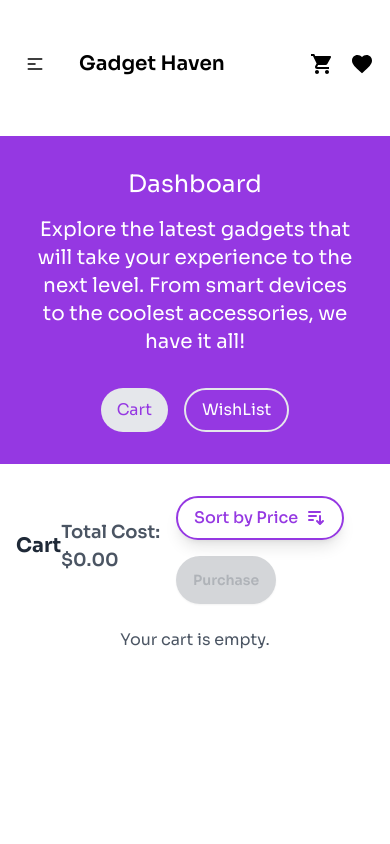
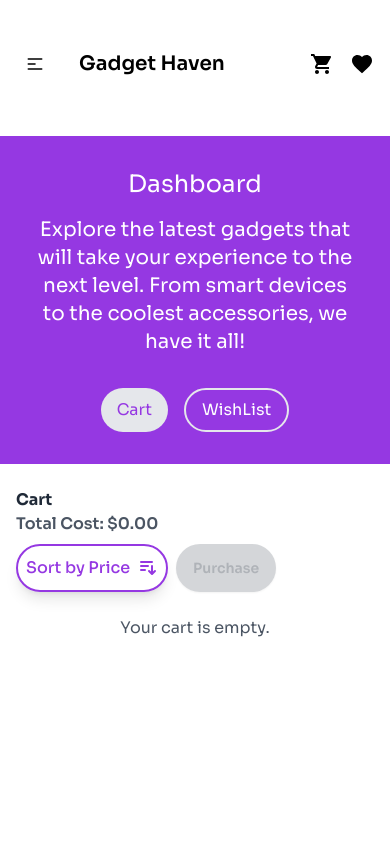
Before and after one commit to MostafizurRahman199/Gadget-Heaven, a React (Vite) app: page /dashboard in a window 390 px wide. Shown: the top 844 px of the page. Built offline with nearby package versions, Linux system fonts and the light colour scheme; a web font is replaced by a local one.

Commit message:
dynamic title chanded and favIcon done

```diff
--- a/index.html
+++ b/index.html
@@ -2,7 +2,7 @@
 <html lang="en" data-theme="light">
   <head>
     <meta charset="UTF-8" />
-    <link rel="icon" type="image/svg+xml" href="/vite.svg" />
+    <link rel="icon" type="image/svg+xml" href="fav.png" />
     <meta name="viewport" content="width=device-width, initial-scale=1.0" />
     <!-- Google fonts -->
     <link rel="preconnect" href="https://fonts.googleapis.com" />
@@ -11,7 +11,7 @@
       href="https://fonts.googleapis.com/css2?family=Bowlby+One&family=Permanent+Marker&family=Poppins:ital,wght@0,100;0,200;0,300;0,400;0,500;0,600;0,700;0,800;0,900;1,100;1,200;1,300;1,400;1,500;1,600;1,700;1,800;1,900&family=Sora:wght@100..800&family=Thasadith:ital,wght@0,400;0,700;1,400;1,700&display=swap"
       rel="stylesheet"
     />
-    <title>Vite + React</title>
+    <title>Gadgets Haven</title>
 
     <style>
       .font_1 {
--- a/src/Components/Dashboard/CardProducts.jsx
+++ b/src/Components/Dashboard/CardProducts.jsx
@@ -88,14 +88,14 @@ export default function CardProducts() {
 
 
 
-      <div className="extra flex justify-around items-center px-4 py-2 ">
-        <h2 className="text-xl font-bold text-gray-800">Cart</h2>
-        <h1 className="text-lg font-semibold text-gray-600">Total Cost: ${totalCost.toFixed(2)}</h1>
+      <div className="extra sm:flex justify-around items-center px-4 py-2 ">
+        <h2 className="text-base md:text-xl font-bold text-gray-800">Cart</h2>
+        <h1 className="text-base md:text-lg font-semibold text-gray-600">Total Cost: ${totalCost.toFixed(2)}</h1>
 
        <div className='flex flex-wrap gap-2'>
        <button
         onClick={handleSortByPrice}
-        className="mt-2 px-4 py-2 flex items-center justify-center gap-2 border-2 border-[#9538E2] text-[#9538E2] font-medium rounded-full shadow-lg  transition duration-300 ease-in-out transform hover:scale-105"
+        className="mt-2 px-2 md:px-4 py-2 flex items-center justify-center gap-2 border-2 border-[#9538E2] text-[#9538E2] font-medium rounded-full shadow-lg  transition duration-300 ease-in-out transform hover:scale-105"
         >
         Sort by Price
         <HiSortDescending className="text-xl" />
@@ -104,7 +104,7 @@ export default function CardProducts() {
         <button
         onClick={clearCart}
         disabled={cardProducts.length === 0}
-        className={`btn mt-2 px-4 py-1 text-white rounded-full  ${
+        className={`sm:text-base btn mt-2 px-4 py-1 text-white rounded-full  ${
             cardProducts.length > 0
             ? 'bg-[#9538E2] hover:bg-violet-600 shadow-lg cursor-pointer transition duration-300 ease-in-out transform hover:scale-105'
             : 'bg-gray-400 cursor-not-allowed'
--- /dev/null
+++ b/src/Components/TitleWrapper.jsx
@@ -0,0 +1,11 @@
+import React, { useEffect } from "react";
+
+const TitleWrapper = ({ title, children }) => {
+  useEffect(() => {
+    document.title = title;
+  }, [title]);
+
+  return <>{children}</>;
+};
+
+export default TitleWrapper;
--- a/src/routes/Routes.jsx
+++ b/src/routes/Routes.jsx
@@ -4,17 +4,11 @@ import MainLayout from "../layout/MainLayout";
 import Dashboard from "../pages/Dashboard";
 import Statistics from "../pages/Statistics";
 import ErrorPage from "../pages/ErrorPage";
-
-import Laptops from "../Components/Home/Laptops";
-import Phones from "../Components/Home/Phones ";
-import Accessories from "../Components/Home/Accessories";
-import SmartWatches from "../Components/Home/SmartWatches";
-import MacBook from "../Components/Home/MacBook";
-import Iphone from "../Components/Home/Iphone";
 import CategoryCard from "../Components/Home/CategoryCard";
 import ProductDetails from "../Components/ProductDetails";
 import DisplayDashboard from "../Components/Dashboard/DisplayDashboard";
 import Allproducts from "../pages/Allproducts";
+import TitleWrapper from "../Components/TitleWrapper";
 
 export const router = createBrowserRouter([
     {
@@ -24,18 +18,30 @@ export const router = createBrowserRouter([
         children:[
             {
                 path: "/", // Removed the leading slash to make it relative
-                element: <Home />,
+                element: (
+                    <TitleWrapper title="Home - Gadget Haven">
+                        <Home />
+                    </TitleWrapper>
+                ),
                 children: [
                   // Default route for "home"
                   {
                     path:"/category/:category",
-                    element:<CategoryCard/>,
+                    element:(
+                        <TitleWrapper title="Category - Gadget Haven">
+                            <CategoryCard />
+                        </TitleWrapper>
+                    ),
                     loader: ()=> fetch('../products.json'),
 
                  },
                   {
                     path:"/",
-                    element:<CategoryCard/>,
+                    element:(
+                        <TitleWrapper title="All Products - Gadget Haven">
+                            <CategoryCard />
+                        </TitleWrapper>
+                    ),
                     loader: ()=> fetch('../products.json'),
 
                  },
@@ -44,27 +50,37 @@ export const router = createBrowserRouter([
             },
             {
                 path:"/dashboard",
-                element: <Dashboard/>,
-                children:[
-                    {
-                        path:"/dashboard/:title",
-                        element:<DisplayDashboard/>
+                element: (
+                    <TitleWrapper title="Dashboard - Gadget Haven">
+                        <Dashboard />
+                    </TitleWrapper>
+                ),
 
-                    }
-                ]
             },
             {
                 path:"/statistics",
-                element : <Statistics/>
+                element : (
+                    <TitleWrapper title="Statistics - Gadget Haven">
+                        <Statistics />
+                    </TitleWrapper>
+                ),
             },
             {
                 path:"/allproducts",
-                element : <Allproducts/>,
+                element :  (
+                    <TitleWrapper title="All Products - Gadget Haven">
+                        <Allproducts />
+                    </TitleWrapper>
+                ),
                 loader: ()=> fetch('../products.json'),
             },
             {
                 path:"/productdetails/:id",
-                element:<ProductDetails/>,
+                element:(
+                    <TitleWrapper title="Product Details - Gadget Haven">
+                        <ProductDetails />
+                    </TitleWrapper>
+                ),
                 loader: ()=> fetch('../products.json'),
             }
         ]
```
Also changed, not shown: public/fav.png (added).
